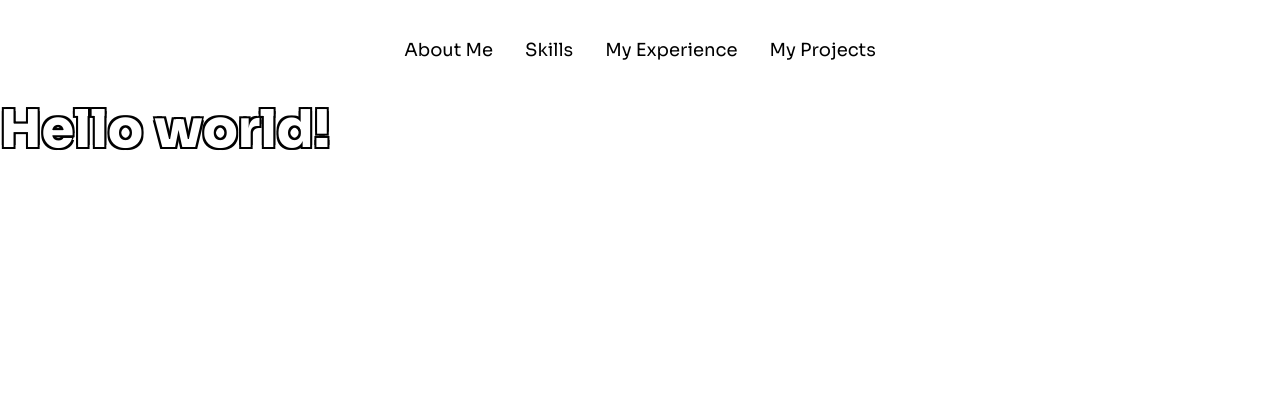
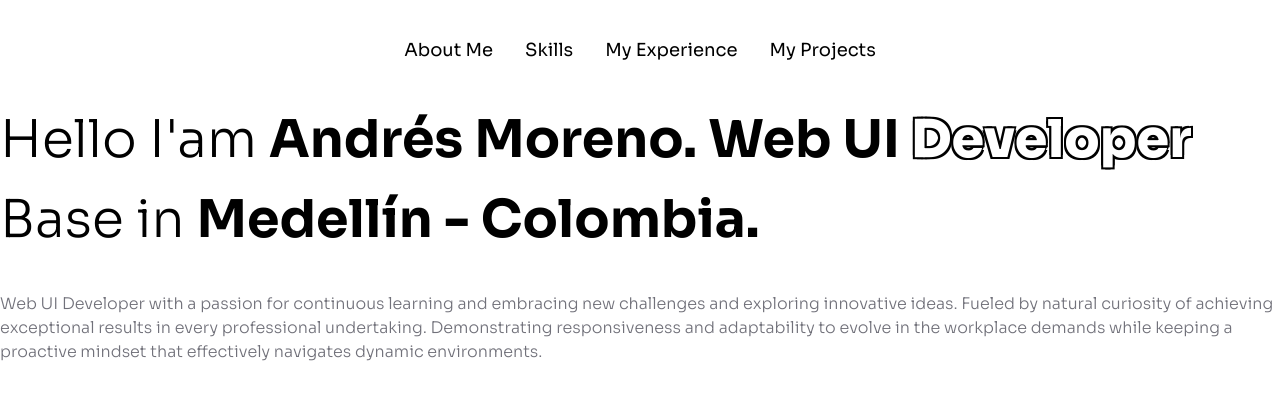
Before and after one commit to andresmorenoj/andresmorenoj, a Next.js app: page / in a window 1280 px wide. Shown: the top 400 px of the page. Built offline with nearby package versions, Linux system fonts and the light colour scheme.

Commit message:
feat: TextsContentContainer created

```diff
--- a/src/app/page.tsx
+++ b/src/app/page.tsx
@@ -2,7 +2,9 @@
 
 import dynamic from "next/dynamic";
 import { Header } from "@components/organisms";
+import { TextsContentContainer } from "@components/molecules";
 import { Heading, Text } from "@components/atoms";
+import { contentData } from "@constants/index";
 
 const AppThemeProvider = dynamic(() => import("@theme/theme.provider"));
 export default function Home() {
@@ -10,9 +12,24 @@ export default function Home() {
     <AppThemeProvider>
       <Header />
       <main>
-        <Heading level={5} size="extraJumbo" fontWeight="extraBold">
-          <Text variant="outline">Hello world!</Text>
-        </Heading>
+        <TextsContentContainer
+          variant="black"
+          title={
+            <Heading className="container__title" level={1} size="extraJumbo" fontWeight="extraBold">
+              <Text variant="normal">{`${contentData.greet.content} `}</Text>
+              <Text variant="semiBold">{`${contentData.name.content} `}</Text>
+              <Text variant="semiBold">{`${contentData.job.content} `}</Text>
+              <Text variant="outline">{`${contentData.job_title.content} `}</Text>
+              <Text variant="normal">{`${contentData.location.content} `}</Text>
+              <Text variant="semiBold">{`${contentData.location_city.content}`}</Text>
+            </Heading>
+          }
+          description={
+            <p className="container__description">
+              <Text variant="normal">{`${contentData.short_description.content}`}</Text>
+            </p>
+          }
+        />
       </main>
     </AppThemeProvider>
   );
--- a/src/components/atoms/Heading/Heading.component.tsx
+++ b/src/components/atoms/Heading/Heading.component.tsx
@@ -26,6 +26,7 @@ export interface IHeading extends HTMLAttributes<HTMLHeadingElement> {
   level: THeadingLevel;
   fontWeight: THeadingWeight;
   size: THeadingSize;
+  className?: string;
 }
 
 const variants: Record<THeadingLevel, React.FC<Omit<IHeading, "level">>> = {
@@ -41,11 +42,12 @@ export const Heading: React.FC<IHeading> = ({
   level,
   size,
   fontWeight,
+  className,
   children,
 }) => {
   const Component = variants[level];
   return (
-    <Component size={size} fontWeight={fontWeight}>
+    <Component className={className} size={size} fontWeight={fontWeight}>
       {children}
     </Component>
   );
--- a/src/components/atoms/Text/Text.styled.tsx
+++ b/src/components/atoms/Text/Text.styled.tsx
@@ -5,15 +5,15 @@ const styledTextVariant = (theme: DefaultTheme, variant: TTextVariant) => {
   switch (variant) {
     case "normal":
       return css`
-        text-weight: ${theme.typography.weights.normal};
+        font-weight: ${theme.typography.weights.thin};
       `;
     case "semiBold":
       return css`
-        text-weight: ${theme.typography.weights.bold};
+        font-weight: ${theme.typography.weights.bold};
       `;
     case "bold":
       return css`
-        text-weight: ${theme.typography.weights.extraBold};
+        font-weight: ${theme.typography.weights.extraBold};
       `;
     case "outline":
       return css`
@@ -25,7 +25,7 @@ const styledTextVariant = (theme: DefaultTheme, variant: TTextVariant) => {
       `;
     default:
       return css`
-        text-weight: ${theme.typography.weights.normal};
+        font-weight: ${theme.typography.weights.normal};
       `;
   }
 };
--- a/src/components/molecules/TextsContentContainer/TextsContentContainer.component.tsx
+++ b/src/components/molecules/TextsContentContainer/TextsContentContainer.component.tsx
@@ -1,20 +1,23 @@
-type TTextsContentVariant = 'black' | 'white'
+import { StyledContainer } from "./TextsContentContainer.styled";
+
+type TTextsContentVariant = "black" | "white";
 
 export interface ITextsContent {
-  title: string;
-  description: string;
-	variant: TTextsContentVariant
+  title: React.ReactNode | string;
+  description: React.ReactNode | string;
+  variant: TTextsContentVariant;
 }
 
 export const TextsContentContainer: React.FC<ITextsContent> = ({
   title,
   description,
-	variant
+  variant,
 }) => {
+
   return (
-    <div>
+    <StyledContainer variant={variant}>
       {title}
-      <p>{description}</p>
-    </div>
+      {description}
+    </StyledContainer>
   );
 };
--- a/src/components/molecules/TextsContentContainer/TextsContentContainer.styled.tsx
+++ b/src/components/molecules/TextsContentContainer/TextsContentContainer.styled.tsx
@@ -1,19 +1,23 @@
-import { Heading } from "@components/atoms";
 import styled, { css } from "styled-components";
 import { ITextsContent } from "./TextsContentContainer.component";
 
-export const StyledContainer = styled.div(
-  ({ theme }) => css`
+export const StyledContainer = styled.div<Pick<ITextsContent, "variant">>(
+  ({ theme, variant }) => css`
     display: flex;
     flex-direction: column;
-    gap: ${theme.measurements.medium};
+    gap: ${theme.measurements.large};
+
+    & .container__title {
+      line-height: ${theme.measurements.extraExtraLarge};
+      color: ${variant === "black"
+        ? theme.colors.primary.neutralBlack
+        : theme.colors.primary.neutralWhite};
+    }
+
+    & .container__description {
+      font-size: ${theme.typography.sizes.medium};
+      color: ${theme.colors.secondary.zinc500};
+      line-height: ${theme.measurements.medium};
+    }
   `
 );
-
-export const StyledTitle = styled(Heading)<ITextsContent>(
-  ({ theme, variant }) => css`
-    color: ${variant === "black"
-      ? theme.colors.primary.neutralBlack
-      : theme.colors.primary.neutralWhite};
-  `
-);
--- a/src/components/molecules/index.ts
+++ b/src/components/molecules/index.ts
@@ -0,0 +1 @@
+export * from './TextsContentContainer/TextsContentContainer.component';
--- a/src/theme/baseTheme/colorPaletter.ts
+++ b/src/theme/baseTheme/colorPaletter.ts
@@ -8,7 +8,7 @@ const colorPalette = {
     zinc100: "#f4f4f5",
     zinc200: "#e4e4e7",
     zinc300: "#d4d4d8",
-    zinc500: "##71717a",
+    zinc500: "#71717a",
     zinc800: "#27272a",
   },
 
--- a/src/theme/globals.tsx
+++ b/src/theme/globals.tsx
@@ -49,6 +49,10 @@ export const GlobalStyles = createGlobalStyle(
     h5,
     h6 {
       margin: 0;
+    };
+
+    p {
+      margin: 0;
     }
 
     ul {
```
